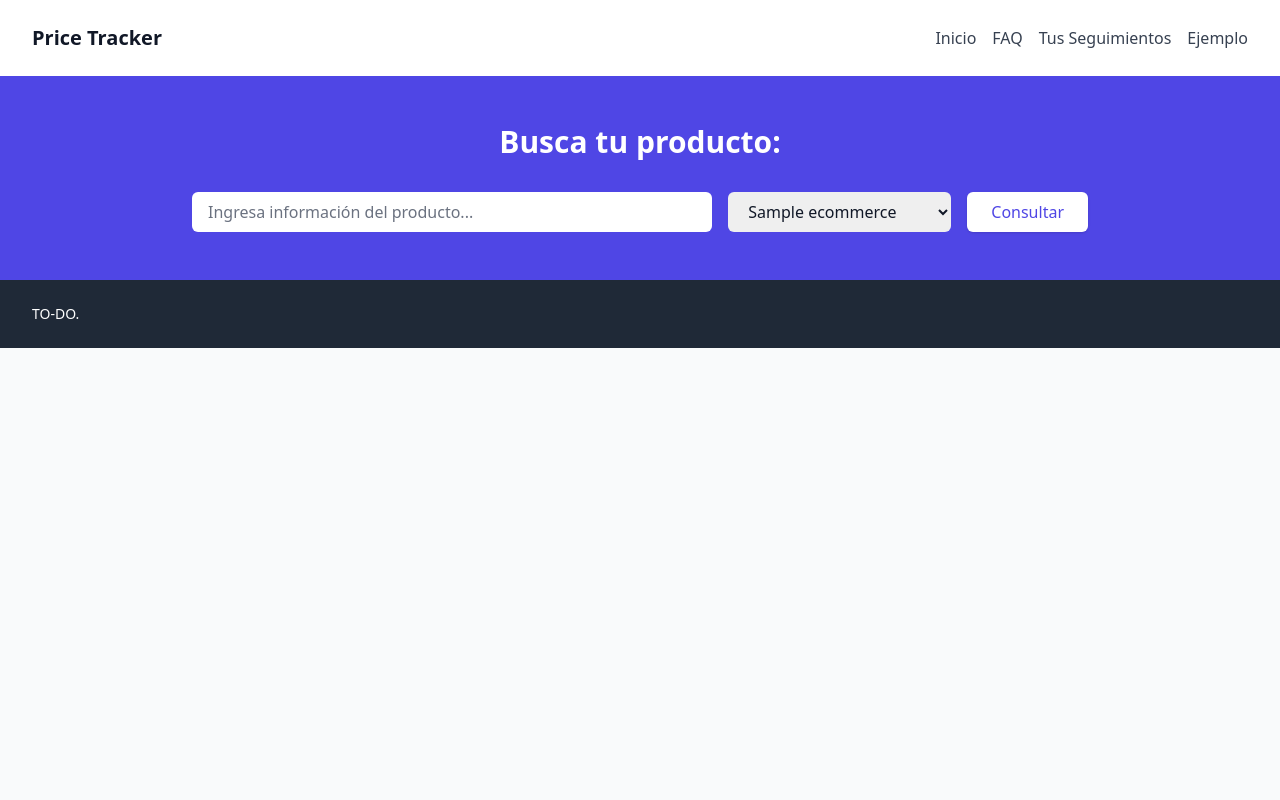
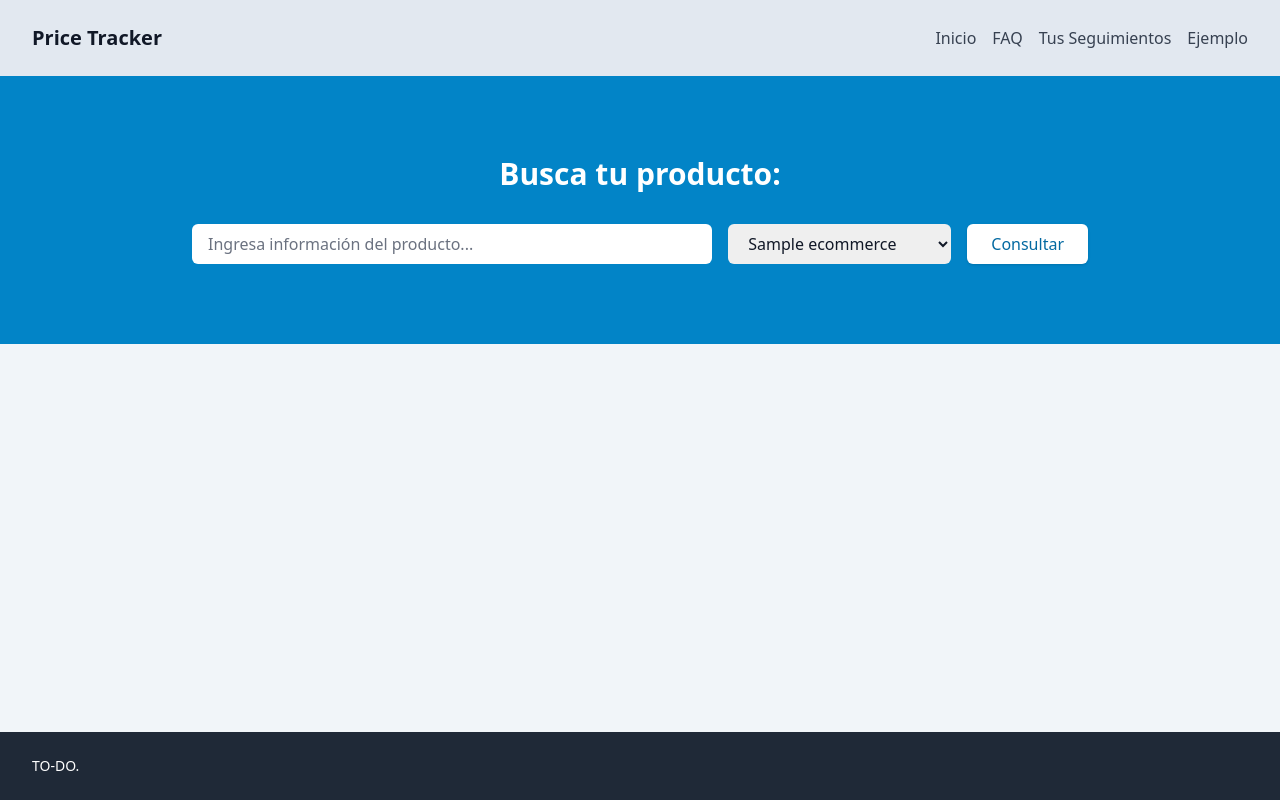
Before and after one commit to LisandroLedesma/price-tracker, a Flask app: page / in a window 1280 px wide. Run offline with Flask 3, Linux system fonts and the light colour scheme; tables that the repository leaves empty hold one stand-in row (values such as "Sample post"); some libraries are stand-ins or nearby versions.

```diff
--- /dev/null
+++ b/src/templates/base.html
@@ -0,0 +1,98 @@
+<!DOCTYPE html>
+<html lang="en">
+<head>
+    <meta charset="UTF-8">
+    <meta name="viewport" content="width=device-width, initial-scale=1.0">
+    <title>{% block title %}Price Tracker{% endblock %}</title>
+    <script src="https://cdn.tailwindcss.com"></script>
+    <link rel="icon" href="{{ url_for('static', filename='favicon.ico') }}" type="image/x-icon">
+    <style>
+        html, body {
+            height: 100%;
+            margin: 0;
+            display: flex;
+            flex-direction: column;
+        }
+        main {
+            flex: 1;
+        }
+    </style>
+</head>
+<body class="bg-slate-100 text-gray-800 font-sans">
+    <header class="bg-slate-200 shadow-md">
+      <div class="max-w-7xl mx-auto px-4 sm:px-6 lg:px-8">
+          <div class="flex justify-between items-center py-6">
+              <h1 class="text-xl font-bold text-gray-900">Price Tracker</h1>
+
+              <!-- Hamburger button -->
+              <button
+                  id="menuButton"
+                  class="md:hidden inline-flex items-center justify-center p-2 rounded-md text-gray-700 hover:text-indigo-500 hover:bg-gray-100 focus:outline-none focus:ring-2 focus:ring-inset focus:ring-indigo-500"
+                  aria-expanded="false"
+              >
+                  <span class="sr-only">Abrir menú principal</span>
+                  <!-- Icon when menu is closed -->
+                  <svg id="menuIcon" class="block h-6 w-6" xmlns="http://www.w3.org/2000/svg" fill="none" viewBox="0 0 24 24" stroke="currentColor">
+                      <path stroke-linecap="round" stroke-linejoin="round" stroke-width="2" d="M4 6h16M4 12h16M4 18h16" />
+                  </svg>
+                  <!-- Icon when menu is open -->
+                  <svg id="closeIcon" class="hidden h-6 w-6" xmlns="http://www.w3.org/2000/svg" fill="none" viewBox="0 0 24 24" stroke="currentColor">
+                      <path stroke-linecap="round" stroke-linejoin="round" stroke-width="2" d="M6 18L18 6M6 6l12 12" />
+                  </svg>
+              </button>
+
+              <!-- Desktop menu -->
+              <nav class="hidden md:flex space-x-4">
+                  <a href="#" class="text-gray-700 hover:text-sky-700">Inicio</a>
+                  <a href="#" class="text-gray-700 hover:text-sky-700">FAQ</a>
+                  <a href="#" class="text-gray-700 hover:text-sky-700">Tus Seguimientos</a>
+                  <a href="#" class="text-gray-700 hover:text-sky-700">Ejemplo</a>
+              </nav>
+          </div>
+
+          <!-- Mobile menu -->
+          <div id="mobileMenu" class="hidden md:hidden pb-3">
+              <div class="space-y-1">
+                  <a href="#" class="block px-3 py-2 rounded-md text-base font-medium text-gray-700 hover:text-indigo-500 hover:bg-gray-100">Inicio</a>
+                  <a href="#" class="block px-3 py-2 rounded-md text-base font-medium text-gray-700 hover:text-indigo-500 hover:bg-gray-100">FAQ</a>
+                  <a href="#" class="block px-3 py-2 rounded-md text-base font-medium text-gray-700 hover:text-indigo-500 hover:bg-gray-100">Tus Seguimientos</a>
+                  <a href="#" class="block px-3 py-2 rounded-md text-base font-medium text-gray-700 hover:text-indigo-500 hover:bg-gray-100">Ejemplo</a>
+              </div>
+          </div>
+      </div>
+  </header>
+
+    <main>
+        {% block content %}{% endblock %}
+    </main>
+
+    <footer class="bg-gray-800 text-white py-6">
+        <div class="max-w-7xl mx-auto px-4 sm:px-6 lg:px-8">
+            <div class="flex justify-between items-center">
+                <p class="text-sm">TO-DO.</p>
+            </div>
+        </div>
+    </footer>
+
+    <script>
+      const menuButton = document.getElementById('menuButton');
+      const mobileMenu = document.getElementById('mobileMenu');
+      const menuIcon = document.getElementById('menuIcon');
+      const closeIcon = document.getElementById('closeIcon');
+
+      menuButton.addEventListener('click', () => {
+          const isMenuOpen = mobileMenu.classList.contains('hidden');
+
+          // Toggle menu
+          mobileMenu.classList.toggle('hidden');
+
+          // Toggle icons
+          menuIcon.classList.toggle('hidden');
+          closeIcon.classList.toggle('hidden');
+
+          // Update aria-expanded
+          menuButton.setAttribute('aria-expanded', isMenuOpen);
+      });
+  </script>
+</body>
+</html>
--- a/src/templates/index.html
+++ b/src/templates/index.html
@@ -1,58 +1,7 @@
-<!DOCTYPE html>
-<html lang="en">
-<head>
-    <meta charset="UTF-8">
-    <meta name="viewport" content="width=device-width, initial-scale=1.0">
-    <title>Price Tracker</title>
-    <script src="https://cdn.tailwindcss.com"></script>
-    <link rel="icon" href="{{ url_for('static', filename='favicon.ico') }}" type="image/x-icon">
-</head>
-<body class="bg-gray-50 text-gray-800 font-sans">
-    <header class="bg-white shadow-md">
-      <div class="max-w-7xl mx-auto px-4 sm:px-6 lg:px-8">
-          <div class="flex justify-between items-center py-6">
-              <h1 class="text-xl font-bold text-gray-900">Price Tracker</h1>
+{% extends "base.html" %}
 
-              <!-- Hamburger button -->
-              <button
-                  id="menuButton"
-                  class="md:hidden inline-flex items-center justify-center p-2 rounded-md text-gray-700 hover:text-indigo-500 hover:bg-gray-100 focus:outline-none focus:ring-2 focus:ring-inset focus:ring-indigo-500"
-                  aria-expanded="false"
-              >
-                  <span class="sr-only">Abrir menú principal</span>
-                  <!-- Icon when menu is closed -->
-                  <svg id="menuIcon" class="block h-6 w-6" xmlns="http://www.w3.org/2000/svg" fill="none" viewBox="0 0 24 24" stroke="currentColor">
-                      <path stroke-linecap="round" stroke-linejoin="round" stroke-width="2" d="M4 6h16M4 12h16M4 18h16" />
-                  </svg>
-                  <!-- Icon when menu is open -->
-                  <svg id="closeIcon" class="hidden h-6 w-6" xmlns="http://www.w3.org/2000/svg" fill="none" viewBox="0 0 24 24" stroke="currentColor">
-                      <path stroke-linecap="round" stroke-linejoin="round" stroke-width="2" d="M6 18L18 6M6 6l12 12" />
-                  </svg>
-              </button>
-
-              <!-- Desktop menu -->
-              <nav class="hidden md:flex space-x-4">
-                  <a href="#" class="text-gray-700 hover:text-indigo-500">Inicio</a>
-                  <a href="#" class="text-gray-700 hover:text-indigo-500">FAQ</a>
-                  <a href="#" class="text-gray-700 hover:text-indigo-500">Tus Seguimientos</a>
-                  <a href="#" class="text-gray-700 hover:text-indigo-500">Ejemplo</a>
-              </nav>
-          </div>
-
-          <!-- Mobile menu -->
-          <div id="mobileMenu" class="hidden md:hidden pb-3">
-              <div class="space-y-1">
-                  <a href="#" class="block px-3 py-2 rounded-md text-base font-medium text-gray-700 hover:text-indigo-500 hover:bg-gray-100">Inicio</a>
-                  <a href="#" class="block px-3 py-2 rounded-md text-base font-medium text-gray-700 hover:text-indigo-500 hover:bg-gray-100">FAQ</a>
-                  <a href="#" class="block px-3 py-2 rounded-md text-base font-medium text-gray-700 hover:text-indigo-500 hover:bg-gray-100">Tus Seguimientos</a>
-                  <a href="#" class="block px-3 py-2 rounded-md text-base font-medium text-gray-700 hover:text-indigo-500 hover:bg-gray-100">Ejemplo</a>
-              </div>
-          </div>
-      </div>
-  </header>
-
-    <main>
-        <section class="bg-indigo-600 text-white py-12">
+{% block content %}
+<section class="bg-sky-600 text-white py-20">
     <div class="max-w-7xl mx-auto px-4 sm:px-6 lg:px-8">
         <div class="text-center">
             <h2 class="text-3xl font-extrabold">Busca tu producto:</h2>
@@ -65,6 +14,7 @@
                                 name="search_query"
                                 placeholder="Ingresa información del producto..."
                                 class="w-full px-4 py-2 rounded-md text-gray-900 placeholder-gray-500 focus:ring-2 focus:ring-indigo-500 focus:outline-none"
+                                value="{{ search_query }}"
                                 required
                             >
                         </div>
@@ -72,18 +22,19 @@
                           <select
                             name="category"
                             class="w-full px-4 py-2 rounded-md text-gray-900 focus:ring-2 focus:ring-indigo-500 focus:outline-none"
-                                        required
-                                    >
+                            required>
                             {% for option in options %}
-                                            <option value="{{ option.value }}">{{ option.name }}</option>
+                              <option value="{{ option.value }}"
+                              {% if category == option.value %}selected{% endif %}>
+                              {{ option.name }}
+                              </option>
                             {% endfor %}
                           </select>
                         </div>
                         <div class="sm:w-auto">
                             <button
                                 type="submit"
-                                        class="w-full sm:w-auto px-6 py-2 bg-white text-indigo-600 font-medium rounded-md shadow hover:bg-gray-100 focus:outline-none focus:ring-2 focus:ring-offset-2 focus:ring-indigo-500"
-                                    >
+                                class="w-full sm:w-auto px-6 py-2 bg-white text-sky-700 font-medium rounded-md shadow hover:bg-gray-100 focus:outline-none focus:ring-2 focus:ring-offset-2 focus:ring-indigo-500">
                                 Consultar
                             </button>
                         </div>
@@ -93,35 +44,4 @@
         </div>
     </div>
 </section>
-    </main>
-
-    <footer class="bg-gray-800 text-white py-6">
-        <div class="max-w-7xl mx-auto px-4 sm:px-6 lg:px-8">
-            <div class="flex justify-between items-center">
-                <p class="text-sm">TO-DO.</p>
-            </div>
-        </div>
-    </footer>
-
-    <script>
-      const menuButton = document.getElementById('menuButton');
-      const mobileMenu = document.getElementById('mobileMenu');
-      const menuIcon = document.getElementById('menuIcon');
-      const closeIcon = document.getElementById('closeIcon');
-
-      menuButton.addEventListener('click', () => {
-          const isMenuOpen = mobileMenu.classList.contains('hidden');
-
-          // Toggle menu
-          mobileMenu.classList.toggle('hidden');
-
-          // Toggle icons
-          menuIcon.classList.toggle('hidden');
-          closeIcon.classList.toggle('hidden');
-
-          // Update aria-expanded
-          menuButton.setAttribute('aria-expanded', isMenuOpen);
-      });
-  </script>
-</body>
-</html>
+{% endblock %}
--- a/src/views.py
+++ b/src/views.py
@@ -6,9 +6,12 @@ main_bp = Blueprint('main', __name__)
 
 @main_bp.route("/", methods=['GET', 'POST'])
 def index():
-    if request.method == 'GET':
-        options = EcommerceRepository.get_all()
-        return render_template('index.html', options=options)
-    elif request.method == 'POST':
-        print(request.form)
-        pass
+    options = EcommerceRepository.get_all()
+    if request.method == 'POST':
+        search_query = request.form.get('search_query')
+        category = request.form.get('category')
+    else:
+        search_query = ""
+        category = ""
+
+    return render_template('index.html', search_query=search_query, category=category, options=options)
```
Lines whose indentation alone changed are shown as unchanged.
